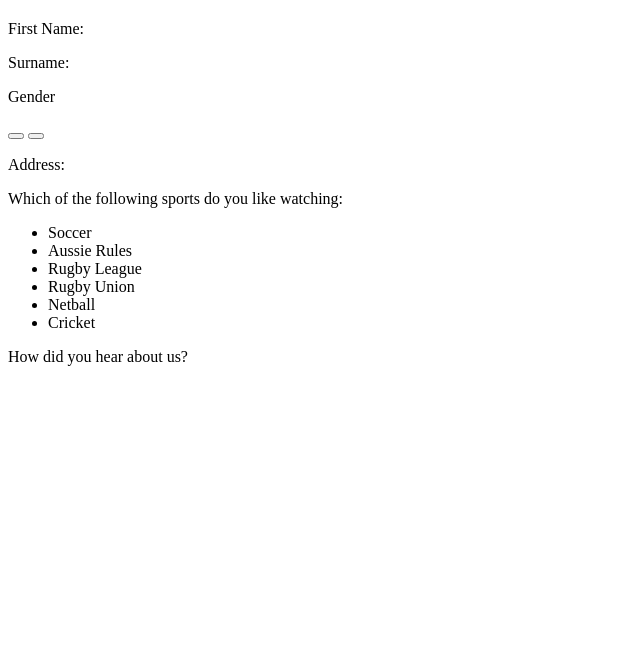
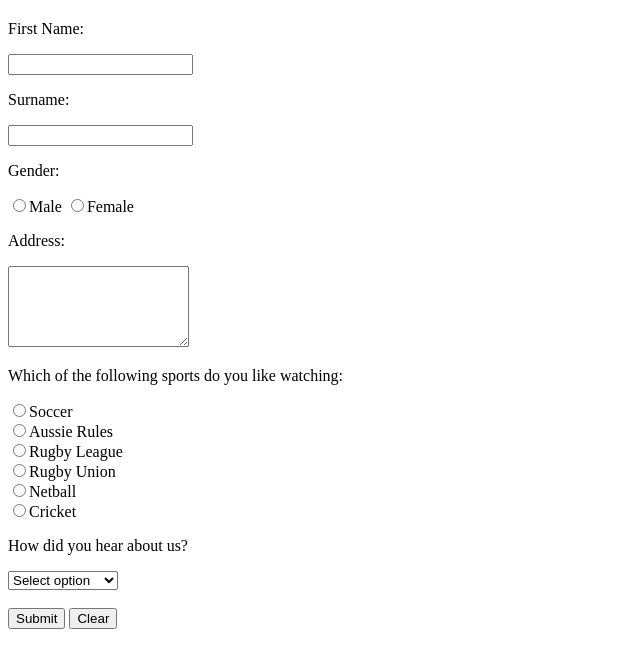
Before and after one commit to AndrewMart335/user_registration_form, a plain HTML site: page index.html in a window 1280 px wide. Shown: the part 60-728 px from the top of the page, without its empty margins (0-640 px from the left). Drawn offline with Linux system fonts and the light colour scheme.

Commit message:
update_v3

```diff
--- a/index.html
+++ b/index.html
@@ -6,24 +6,29 @@
   </head>
   <body>
 <h1><strong>User Registration</strong></h1>
-<p>First Name:</p>
-<p>Surname:</p>
-<p>Gender</p>
-<button type="button" name="male"></button>
-<button type="button" name="female"></button>
+<p>First Name:</p> <input type="text" name="" value="">
+<p>Surname:</p> <input type="text" name="" value="">
+<p>Gender:</p> <input type="radio" name="gender" value="Male">Male <input type="radio" name="Gender" value="female">Female
 <p>Address:</p>
+<textarea name="txtaddress" rows="5" cols="20"></textarea>
+<p>Which of the following sports do you like watching:</p>
 
-<p>Which of the following sports do you like watching:</p>
-<ul>
-<li>Soccer</li>
-<li>Aussie Rules</li>
-<li>Rugby League</li>
-<li>Rugby Union</li>
-<li>Netball</li>
-<li>Cricket</li>
-</ul>
+<input type="radio" name="seltopt" value="soccer">Soccer <br>
+<input type="radio" name="seltopt" value="Aussie Rules">Aussie Rules <br>
+<input type="radio" name="seltopt" value="Rugby League">Rugby League <br>
+<input type="radio" name="seltopt" value="Rugby Union">Rugby Union <br>
+<input type="radio" name="seltopt" value="Netball">Netball <br>
+<input type="radio" name="seltopt" value="Cricket">Cricket <br>
 
 <p>How did you hear about us?</p>
-
+<select class="selt5" name="feedback">
+  <option value="">Select option</option>
+  <option value="">Internet</option>
+  <option value="">Word of Mouth</option>
+  <option value="">Other</option>
+</select>
+<br><br>
+<button type="submit" name="submit">Submit</button>
+<button type="reset" name="clear">Clear</button>
   </body>
 </html>
```
